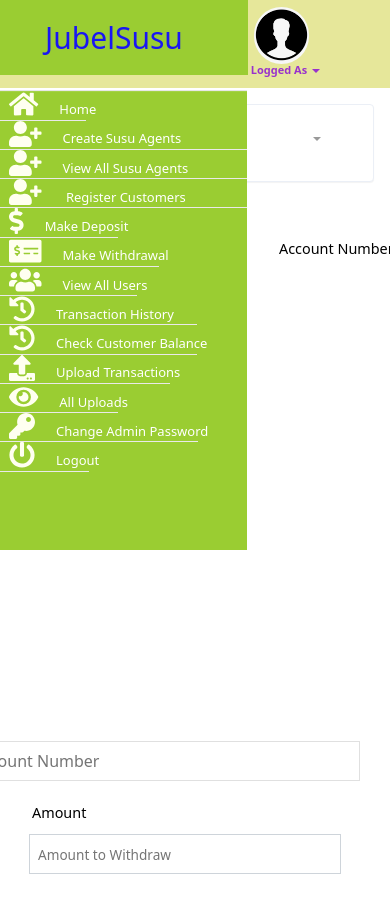
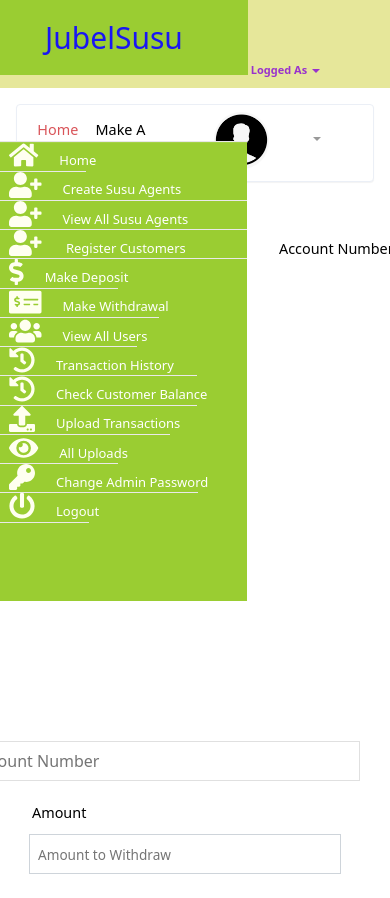
Before and after one commit to Remedy1995/jubelsusu, a React (Create React App) app in the folder client/: page /withdrawal in a window 390 px wide. Shown: the top 898 px of the page. Built offline with nearby package versions, Linux system fonts and the light colour scheme; no server answers.

Commit message:
front end

```diff
--- a/client/src/app.css
+++ b/client/src/app.css
@@ -258,7 +258,7 @@ div#wrapper {
         width: 247px;
         float: left;
         position: relative;
-         top: -111px;
+         top: -60px;
     }
     }
     @media (max-width:736px){
@@ -268,10 +268,17 @@ button.navbar-toggle{
     position: absolute;
     top: 10px;
     width: 9%;
-    left: 340px;
+    left: 320px;
 }}
-
-
+@media (max-width: 536px){
+span.name-caret {
+    font-size: 11px;
+    position: relative;
+    top: -50px;
+    left: -70px;
+    float: right;
+}
+}
     @media (max-width:736px){
    span.name-caret{
     color: darkorchid;
@@ -295,9 +302,8 @@ button.navbar-toggle{
         .dropdown-at img {
             margin: 0 0em 0 1em;
             position: relative;
-            top: -105px;
-            left: 0px;
-            width: 55px;
+            left: -40px;
+            width: 55px
         }
 
 
--- a/client/src/susuagents.jsx
+++ b/client/src/susuagents.jsx
@@ -280,8 +280,7 @@ return(
 							<div className="col-md-8">
 								<div className="input-group" id="filesee">
 
-								{show && isTabletOrMobile?<input type="file" id="file" onChange={saveFile} name="file" className="saveFile"/>
- :<input type="file" id="file" onChange={saveFile} name="file" className="saveFile"/>}
+									<input type="file" id="file" onChange={saveFile} name="file" className="saveFile"/>
 								</div>
 							</div>
 						</div>
```
Also changed, not shown: 24 other files (tests, documents, lock files or other folders).
